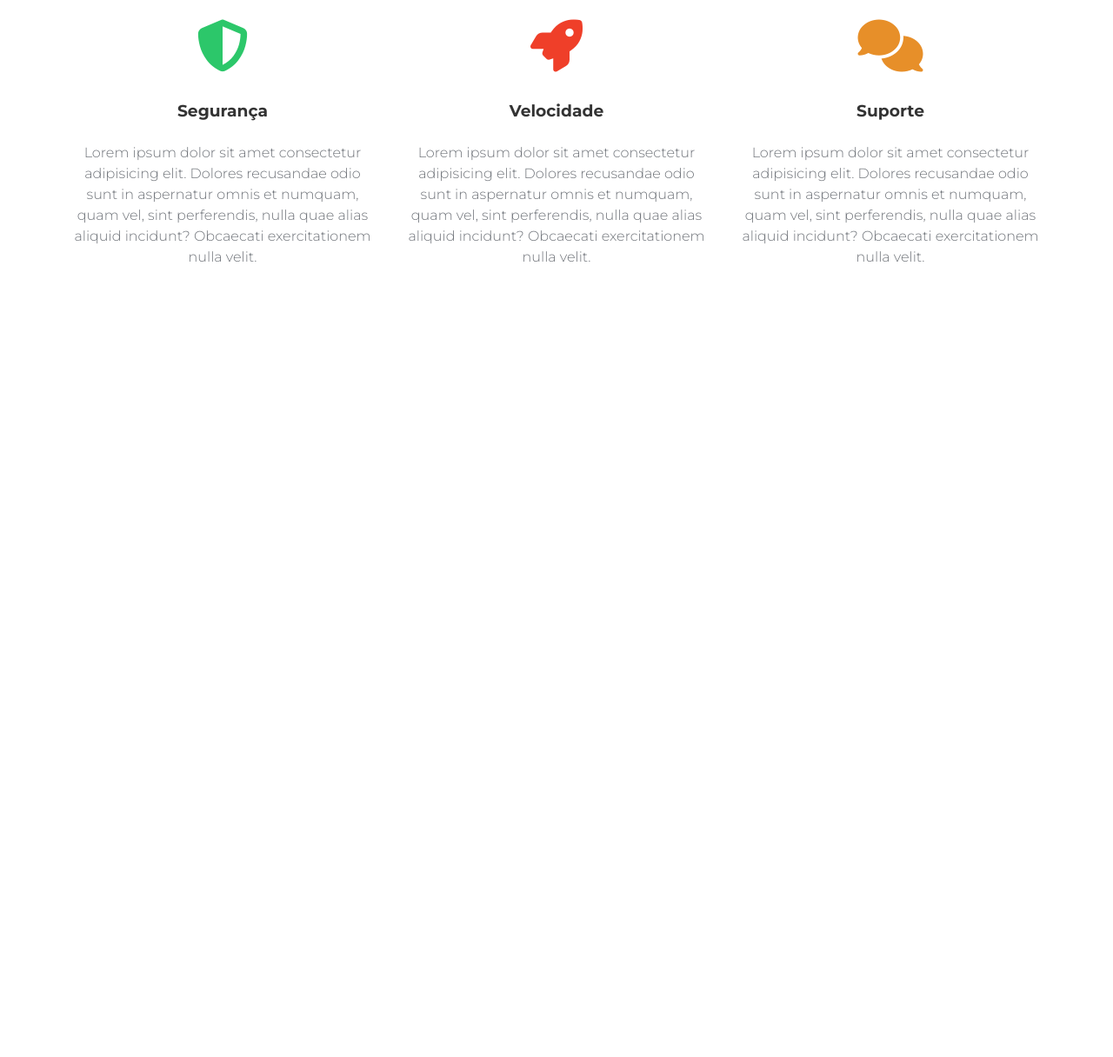
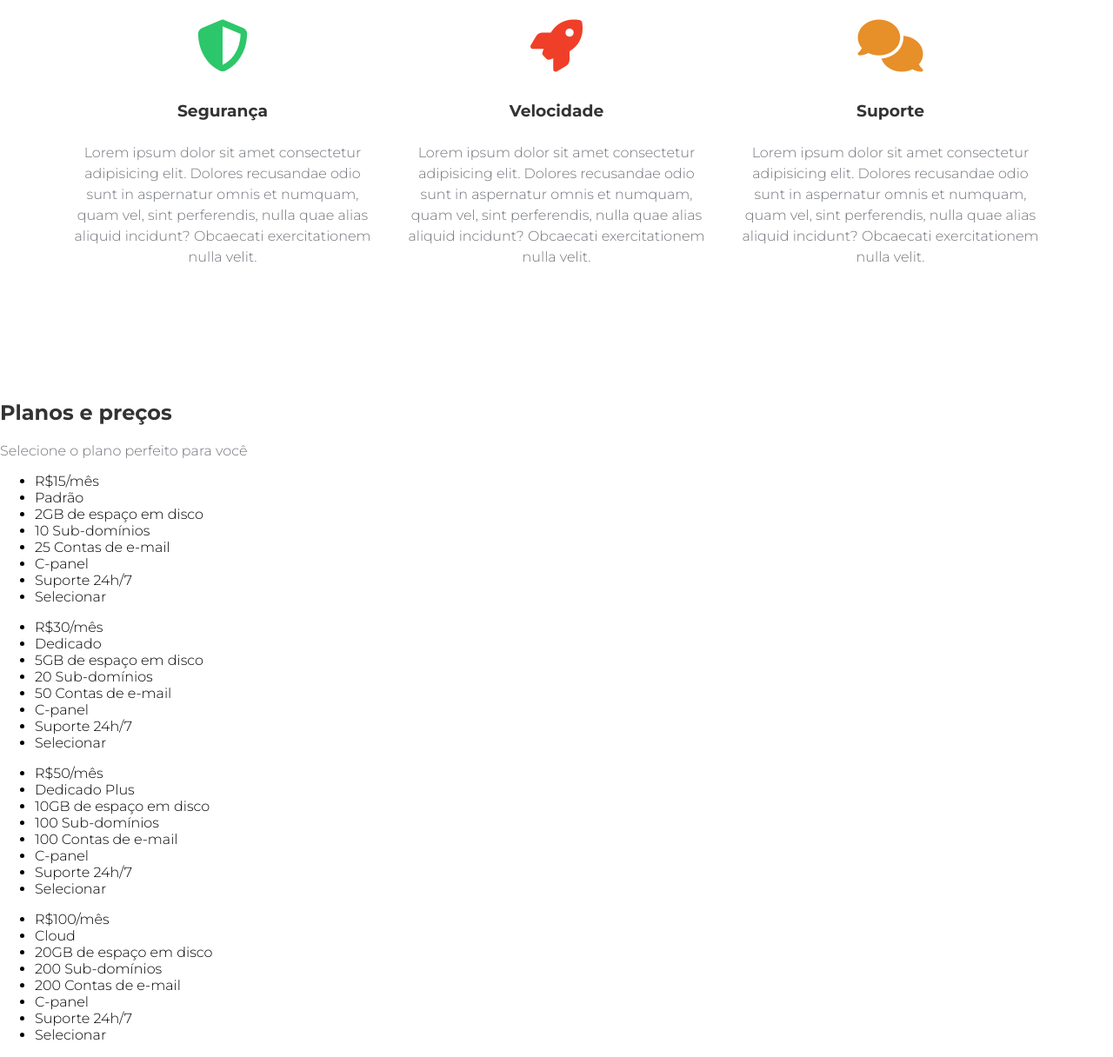
Before and after one commit to viniciussisouza/projeto-host, a plain HTML site: page index.html in a window 1280 px wide. Shown: the part 715-1931 px from the top of the page at 87% size. Before the commit the page ends 1155 px from the top, so only its background shows below. Drawn offline with Linux system fonts and the light colour scheme.

Commit message:
create html, section pricing

```diff
--- a/index.html
+++ b/index.html
@@ -54,6 +54,60 @@
                     </li>
                 </ul>
             </section>
+            <section class="pricing-container">
+                <h1>Planos e preços</h1>
+                <p>Selecione o plano perfeito para você</p>
+                <div class="planos-container">
+                    <div class="plan">
+                        <ul>
+                            <li class="price">R$15/mês</li>
+                            <li class="nome-plano">Padrão</li>
+                            <li>2GB de espaço em disco</li>
+                            <li>10 Sub-domínios</li>
+                            <li>25 Contas de e-mail</li>
+                            <li>C-panel</li>
+                            <li>Suporte 24h/7</li>
+                            <li class="plan-btn">Selecionar</li>
+                        </ul>
+                    </div>
+                    <div class="plan">
+                        <ul>
+                            <li class="price">R$30/mês</li>
+                            <li class="nome-plano">Dedicado</li>
+                            <li>5GB de espaço em disco</li>
+                            <li>20 Sub-domínios</li>
+                            <li>50 Contas de e-mail</li>
+                            <li>C-panel</li>
+                            <li>Suporte 24h/7</li>
+                            <li class="plan-btn">Selecionar</li>
+                        </ul>
+                    </div>
+                    <div class="plan destaque">
+                        <ul>
+                            <li class="price">R$50/mês</li>
+                            <li class="nome-plano">Dedicado Plus</li>
+                            <li>10GB de espaço em disco</li>
+                            <li>100 Sub-domínios</li>
+                            <li>100 Contas de e-mail</li>
+                            <li>C-panel</li>
+                            <li>Suporte 24h/7</li>
+                            <li class="plan-btn destaque">Selecionar</li>
+                        </ul>
+                    </div>
+                    <div class="plan">
+                        <ul>
+                            <li class="price">R$100/mês</li>
+                            <li class="nome-plano">Cloud</li>
+                            <li>20GB de espaço em disco</li>
+                            <li>200 Sub-domínios</li>
+                            <li>200 Contas de e-mail</li>
+                            <li>C-panel</li>
+                            <li>Suporte 24h/7</li>
+                            <li class="plan-btn">Selecionar</li>
+                        </ul>
+                    </div>
+                </div>
+            </section>
         </main>
     </div>
 </body>
```
